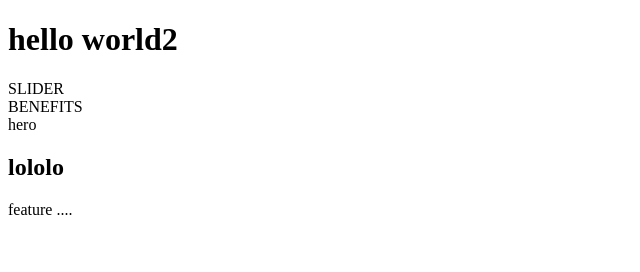
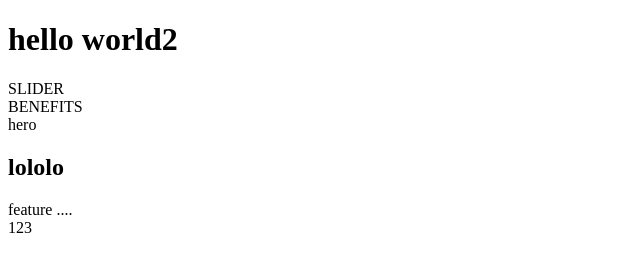
Before and after one commit to DmitrijPerejro/test-repos, a website: page index.html in a window 1280 px wide. Shown: the full height of the page, 0-640 px from the left. Drawn offline with Linux system fonts and the light colour scheme.

Commit message:
Update index.html

```diff
--- a/index.html
+++ b/index.html
@@ -25,5 +25,8 @@
   <section>
     feature ....
   </section>
+  <section>
+     123
+  </section>
 </body>
 </html>
```
